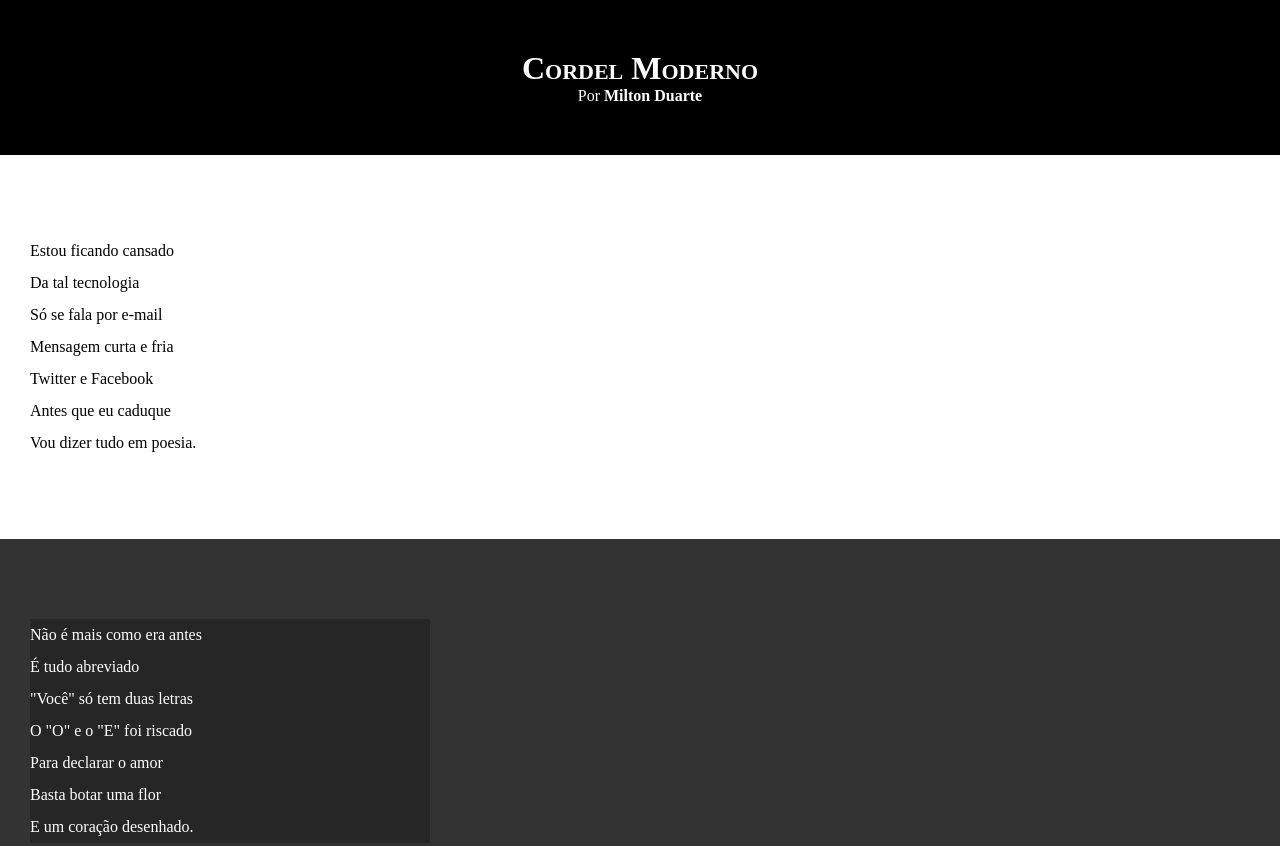
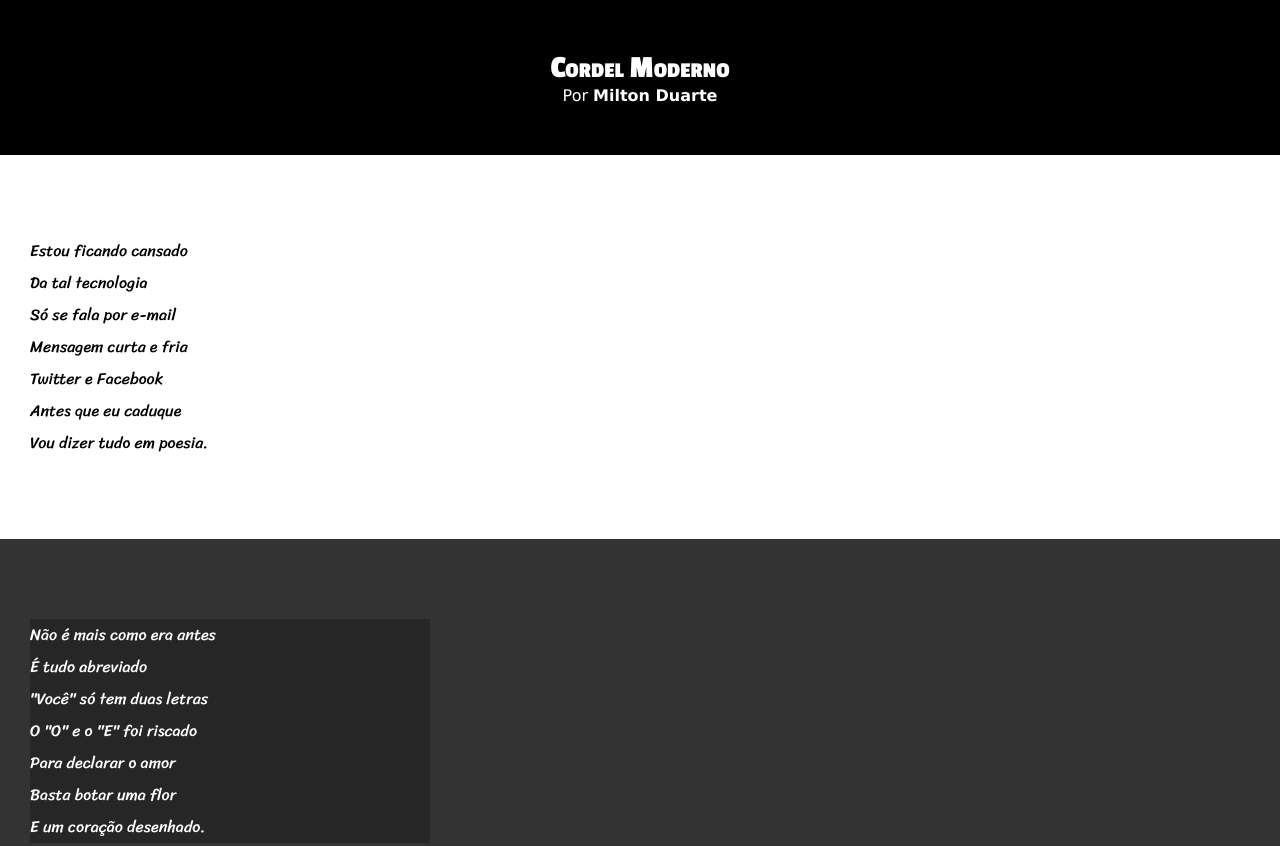
Before and after one commit to Leomagnom/HTML-CSS, a plain HTML site: page desafios/d012/index.html in a window 1280 px wide. Shown: the top 846 px of the page. Drawn offline with Linux system fonts and the light colour scheme.

Commit message:
nova atualização no desafio 012

```diff
--- a/desafios/d012/estilo/style.css
+++ b/desafios/d012/estilo/style.css
@@ -1,13 +1,28 @@
 @charset "UTF-8";
+@import url('https://fonts.googleapis.com/css2? family= Passion+One:wght@400;700;900 & display=swap');
+@import url('https://fonts.googleapis.com/css2?family= Sriracha & display=swap') ;
 
-*{
+:root{
+
+   --fonte1: Verdana, Geneva, Tahoma, sans-serif;
+   --fonte2:'Passion One', cursiva;
+   --fonte3:'Sriracha', cursiva;
+
+}
+* {
    margin: 0px;
    padding: 0px;
+
 }
 
 html, body {
+
    min-height: 100vh;
    background-color: darkgray;
+   font-family: var(--fonte1);
+
+
+
 }
 
 header {
@@ -20,17 +35,21 @@ header {
 header > h1 {
    padding-top: 50px;
    font-variant: small-caps;
+   font-family: var(--fonte2);
+
+
 }
 
    header > p {
     padding-bottom: 50px;
    }
-   a {
+
+  header a,footer a {
       color: white;
       text-decoration: none;
       font-weight: bolder;
    }
-   a:hover {
+   header a:hover, footer a:hover {
       text-decoration: underline;
    }
 
@@ -39,7 +58,9 @@ header > h1 {
       padding-bottom: 10vh;
       line-height: 2em;
       padding-left: 30px;
-   }
+      font-family:var(--fonte3);
+
+     }
 
    section.normal {
       background-color:white;
```
